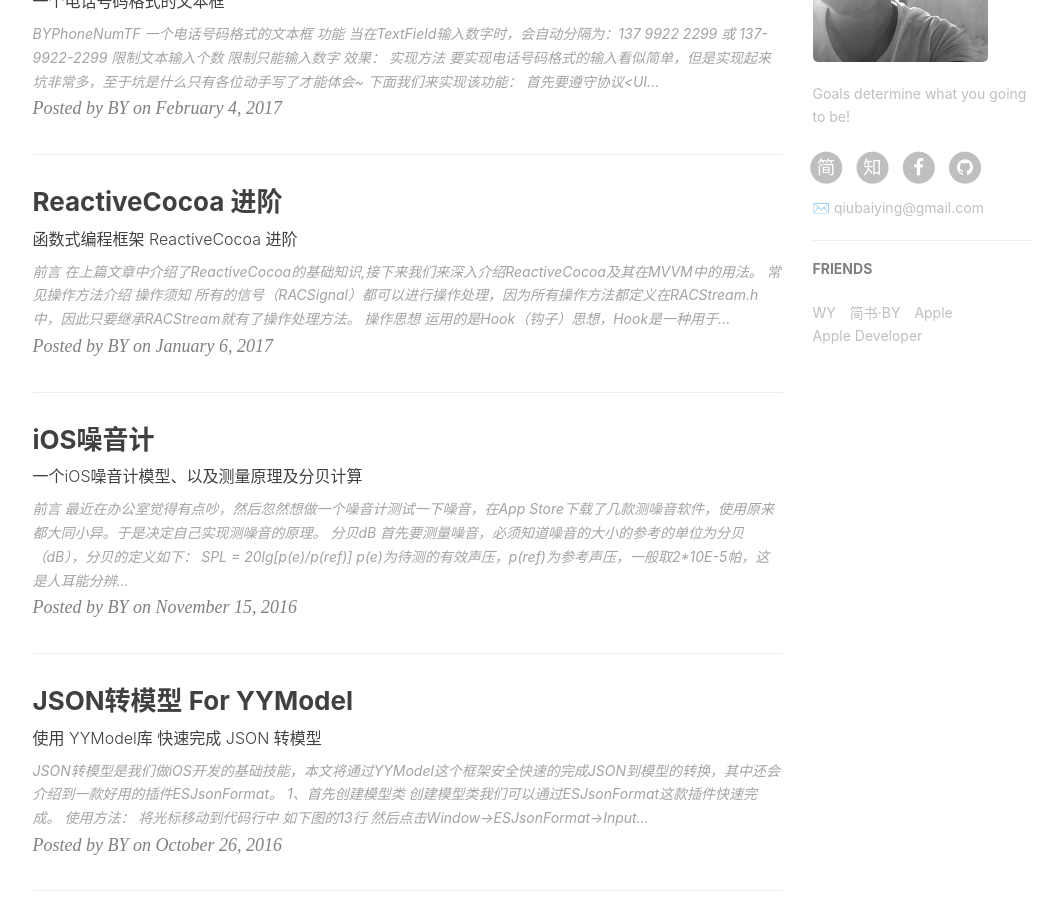
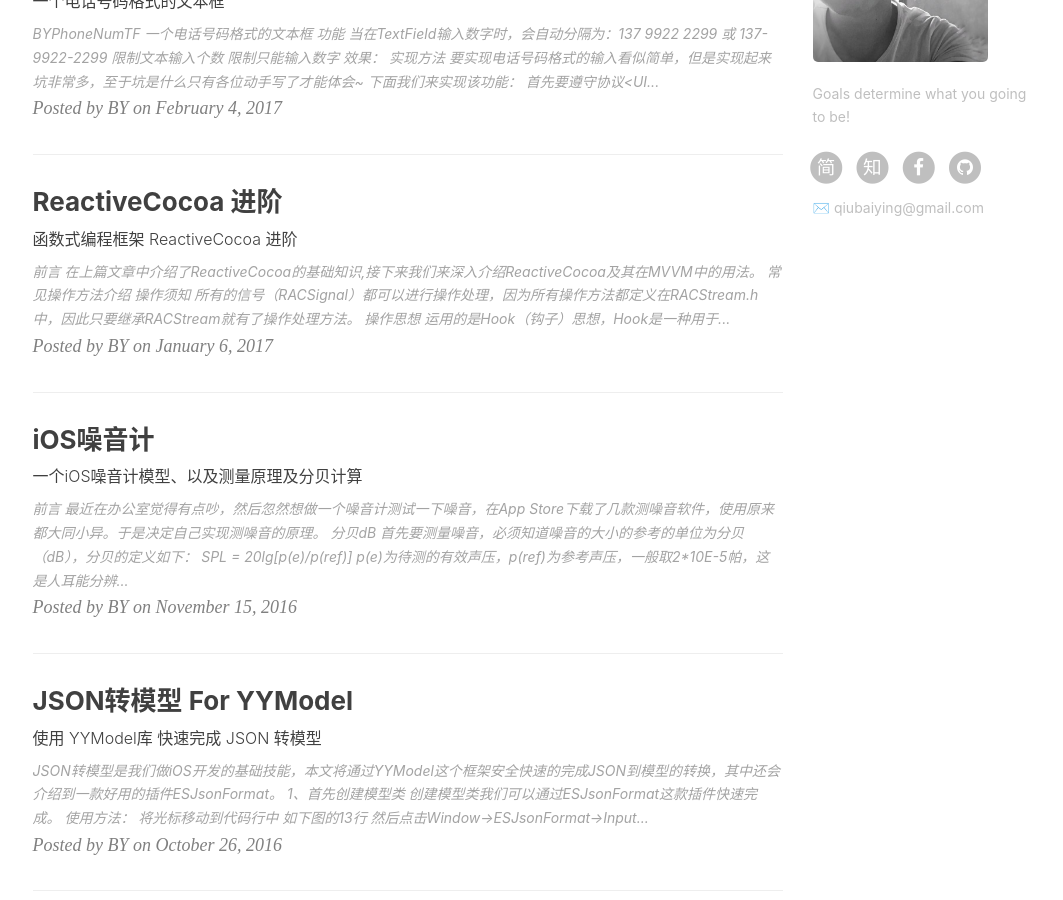
Before and after one commit to sweetice/previous_blog, a Jekyll site: the page built from index.html, in a window 1280 px wide and 900 px high, scrolled down 758 px. Shown: the whole window, without its empty margins (135-1198 px from the left). Built offline with Jekyll 4.4.1, drawn with Linux system fonts in a browser that asks for light colours; nearby versions of some CDN libraries; the list of posts is cut into pages by our own code; comment, search, counter and statistics services are not loaded; some of the changed lines change nothing that is shown.

Commit message:
Update _config.yml

```diff
--- a/_config.yml
+++ b/_config.yml
@@ -97,18 +97,18 @@
 
 
 # Friends
-friends: [
-    {
-        title: "WY",
-        href: "http://zhengwuyang.com"
-    },{
-        title: "简书·BY",
-        href: "http://www.jianshu.com/u/e71990ada2fd"
-    },{
-        title: "Apple",
-        href: "https://apple.com"
-    },{
-        title: "Apple Developer",
-        href: "https://developer.apple.com/"
-    }
-]
+#friends: [
+#    {
+#        title: "",
+#        href: "http://zhengwuyang.com"
+#    },{
+#        title: "简书·BY",
+#        href: "http://www.jianshu.com/u/e71990ada2fd"
+#   },{
+#        title: "Apple",
+#        href: "https://apple.com"
+#    },{
+#        title: "Apple Developer",
+#        href: "https://developer.apple.com/"
+#    }
+#]
```
